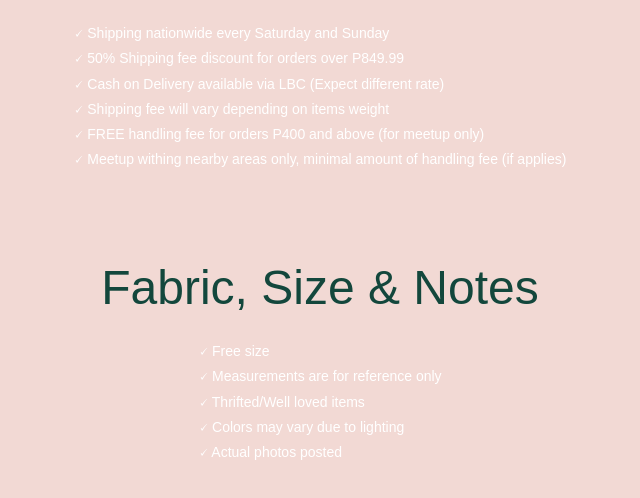
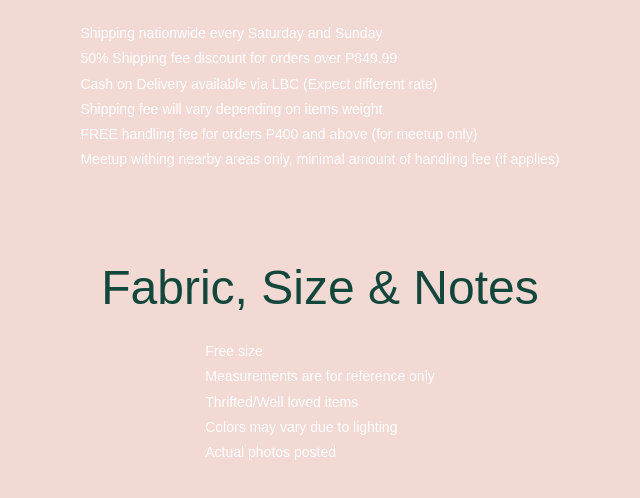
Before and after one commit to jirodearmas/juliana, a plain HTML site: page index.html in a window 1280 px wide. Shown: the part 748-1246 px from the top of the page, 320-960 px from the left. Drawn offline with Linux system fonts and the light colour scheme; a web font is replaced by a local one.

Commit message:
remove emoji check

```diff
--- a/index.html
+++ b/index.html
@@ -129,22 +129,22 @@ a:hover {
 		<h2>Meetup & Shipping</h2>
 		<div class="mb-5">
 			<ul>
-				<li>🗸 Shipping nationwide every Saturday and Sunday</li>
-				<li>🗸 50% Shipping fee discount for orders over P849.99</li>
-				<li>🗸 Cash on Delivery available via LBC (Expect different rate)</li>
-				<li>🗸 Shipping fee will vary depending on items weight</li>
-				<li>🗸 FREE handling fee for orders P400 and above (for meetup only)</li>
-				<li>🗸 Meetup withing nearby areas only, minimal amount of handling fee (if applies)</li>
+				<li>Shipping nationwide every Saturday and Sunday</li>
+				<li>50% Shipping fee discount for orders over P849.99</li>
+				<li>Cash on Delivery available via LBC (Expect different rate)</li>
+				<li>Shipping fee will vary depending on items weight</li>
+				<li>FREE handling fee for orders P400 and above (for meetup only)</li>
+				<li>Meetup withing nearby areas only, minimal amount of handling fee (if applies)</li>
 			</ul>
 		</div>
 		<h2>Fabric, Size & Notes</h2>
 		<div class="mb-5">
 			<ul>
-				<li>🗸 Free size</li>
-				<li>🗸 Measurements are for reference only</li>
-				<li>🗸 Thrifted/Well loved items</li>
-				<li>🗸 Colors may vary due to lighting</li>
-				<li>🗸 Actual photos posted</li>
+				<li>Free size</li>
+				<li>Measurements are for reference only</li>
+				<li>Thrifted/Well loved items</li>
+				<li>Colors may vary due to lighting</li>
+				<li>Actual photos posted</li>
 			</ul>
 		</div>
 	</div>
```
